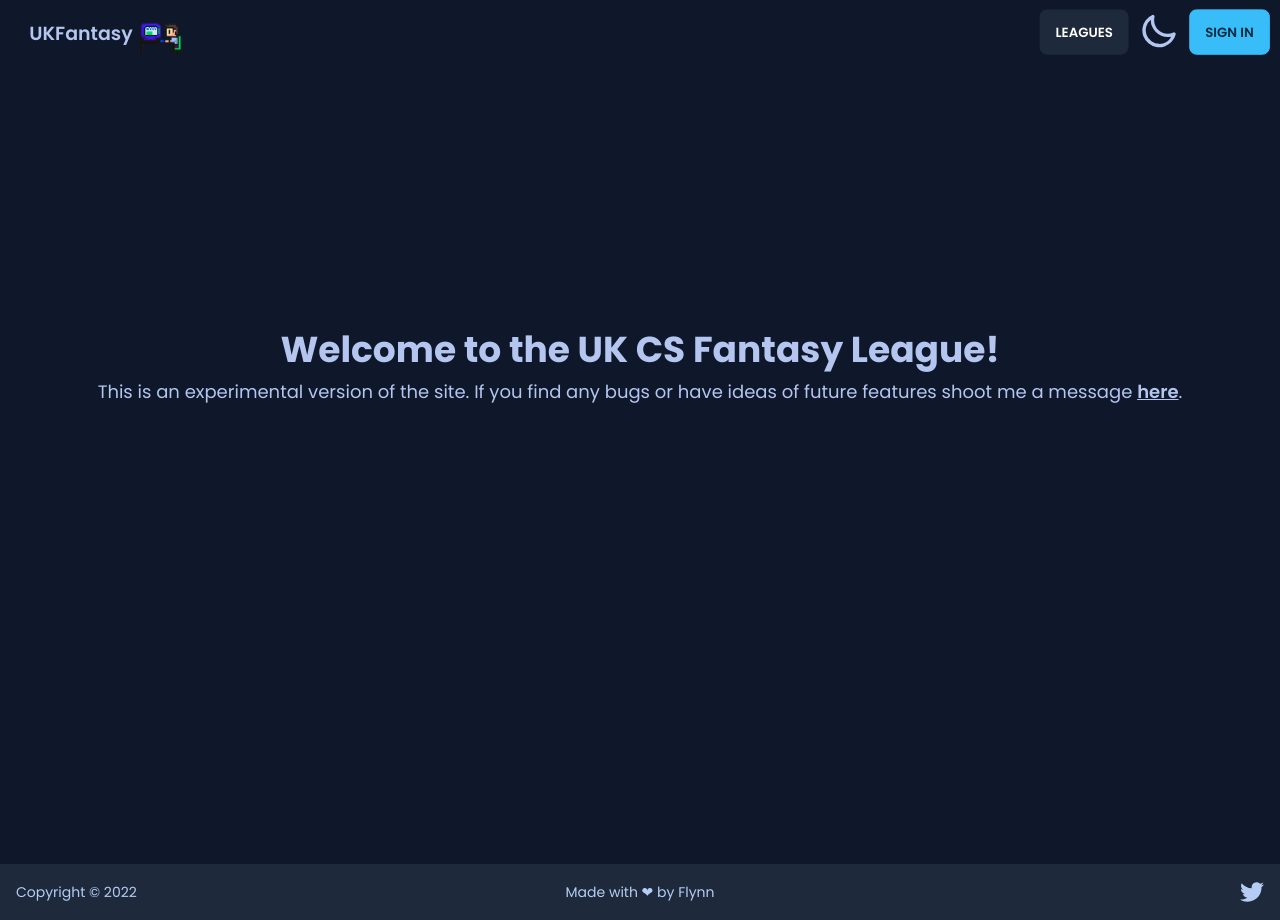
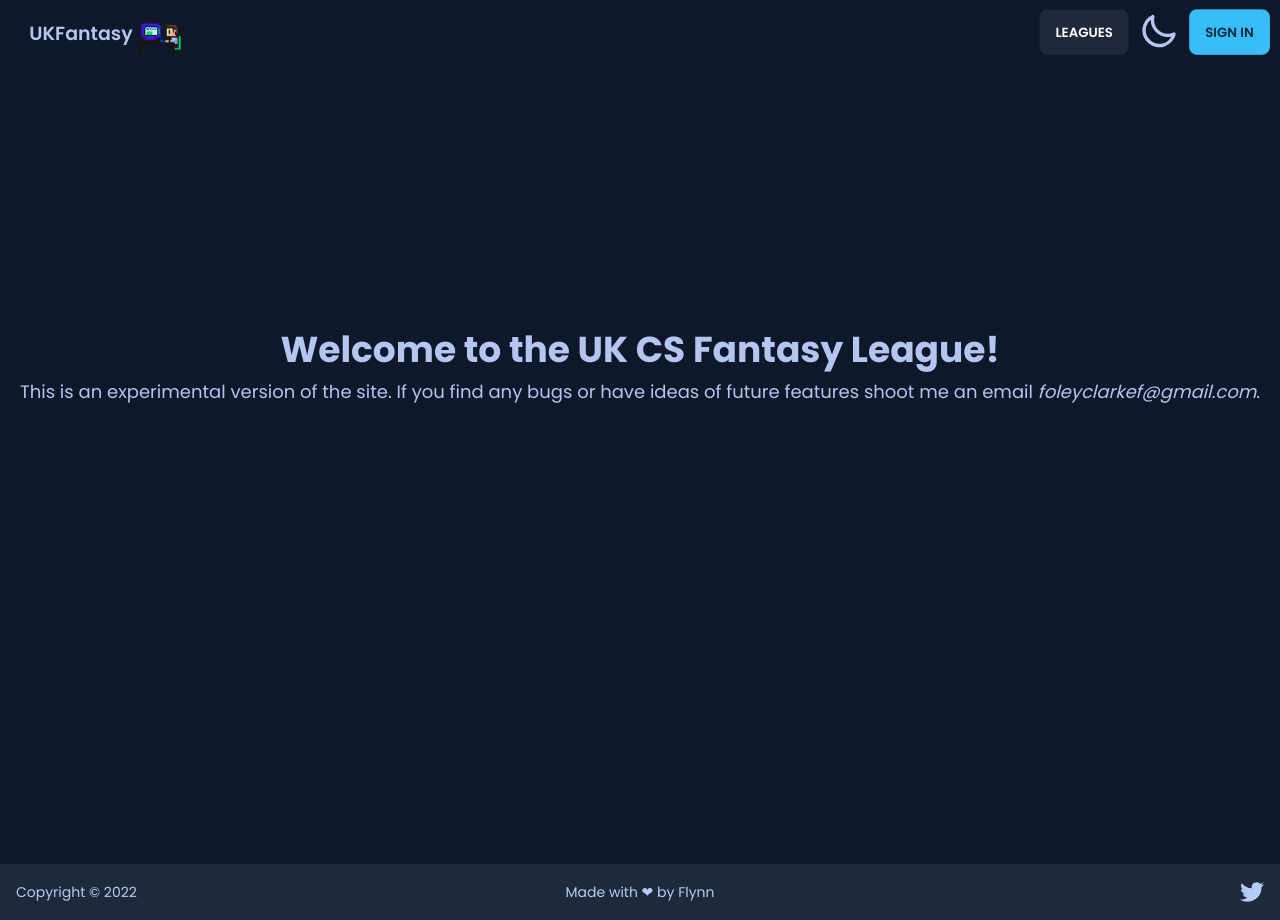
Before and after one commit to FlynnFc/UKFantasy, a Next.js app: page / in a window 1280 px wide. Built offline with nearby package versions, Linux system fonts and the light colour scheme; no server answers.

Commit message:
Update index.tsx

```diff
--- a/src/pages/index.tsx
+++ b/src/pages/index.tsx
@@ -9,16 +9,8 @@ const Home: NextPage = () => {
         </h1>
         <p className="text-left text-lg">
           This is an experimental version of the site. If you find any bugs or
-          have ideas of future features shoot me a message{" "}
-          <a
-            target="_blank"
-            href="https://twitter.com/lutafatootoo"
-            className="link font-semibold"
-            rel="noreferrer"
-          >
-            here
-          </a>
-          .
+          have ideas of future features shoot me an email{" "}
+          <i>foleyclarkef@gmail.com</i>.
         </p>
       </main>
     </>
```
